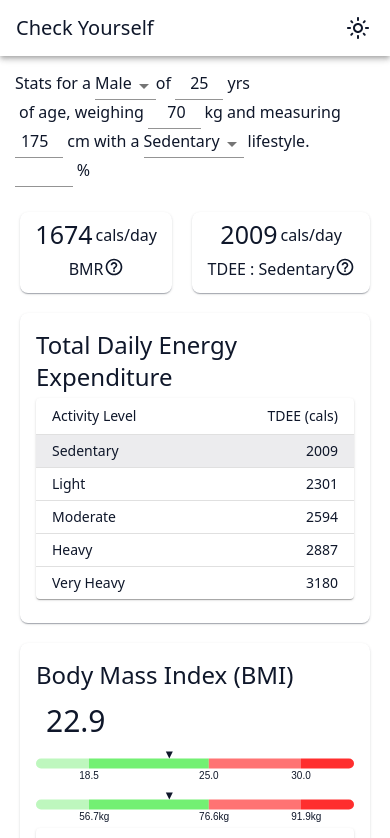
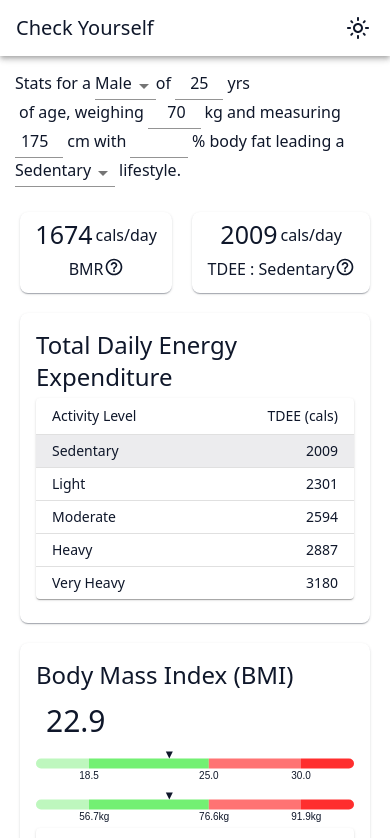
Before and after one commit to pmann84/CheckYourself, a React (Vite) app: page / in a window 390 px wide. Shown: the top 838 px of the page. Built offline with nearby package versions, Linux system fonts and the light colour scheme.

Commit message:
Small screen mccardle input

```diff
--- a/src/CalorieUtils.ts
+++ b/src/CalorieUtils.ts
@@ -42,7 +42,6 @@ export class HarrisBenedictParameters {
 
 export class MifflinStJeorParameters {
     public static get(gender: Gender): BMRParameters {
-        console.log(`MFSJ`);
         switch (gender) {
             case Gender.Male: {
                 return {
--- a/src/TDEEInput.tsx
+++ b/src/TDEEInput.tsx
@@ -102,11 +102,16 @@ export const TDEEInput = ({ initialInput, onChange }: ITDEEInputProps) => {
                 )}
                 {isSmallScreen && (
                     <OrderedTypography sx={{ paddingRight: "4px", paddingLeft: "4px" }} order={{ xs: 9 }}>
-                        with a
+                        with
                     </OrderedTypography>
                 )}
                 {isSmallScreen && (
                     <OrderedTypography sx={{ paddingRight: "4px", paddingLeft: "4px" }} order={{ xs: 11 }}>
+                        body fat leading a
+                    </OrderedTypography>
+                )}
+                {isSmallScreen && (
+                    <OrderedTypography sx={{ paddingRight: "4px", paddingLeft: "4px" }} order={{ xs: 13 }}>
                         lifestyle.
                     </OrderedTypography>
                 )}
@@ -175,7 +180,7 @@ export const TDEEInput = ({ initialInput, onChange }: ITDEEInputProps) => {
                         // sx={{ marginBottom: `${bottomMargin}px` }}
                     />
                 </Box>
-                <Box order={{ xs: 10, sm: 5 }}>
+                <Box order={{ xs: 12, sm: 5 }}>
                     <ResponsiveEnumSelect
                         enumVariable={ActivityFactor}
                         label="Acivity Level"
@@ -184,7 +189,7 @@ export const TDEEInput = ({ initialInput, onChange }: ITDEEInputProps) => {
                         // mapper={ActivityFactorShortName}
                     />
                 </Box>
-                <Box order={{ xs: 12, sm: 6 }}>
+                <Box order={{ xs: 10, sm: 6 }}>
                     <ResponsiveTextField
                         label="Body Fat %"
                         smallScreenSuffix="%"
```
